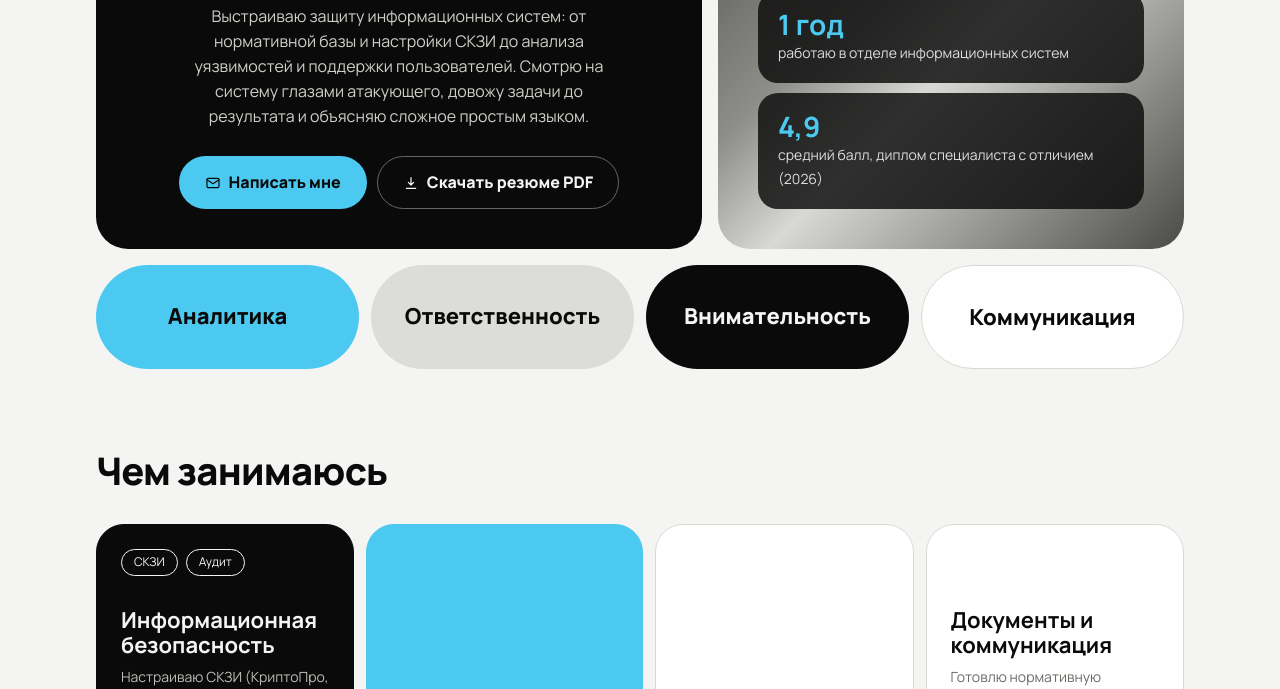
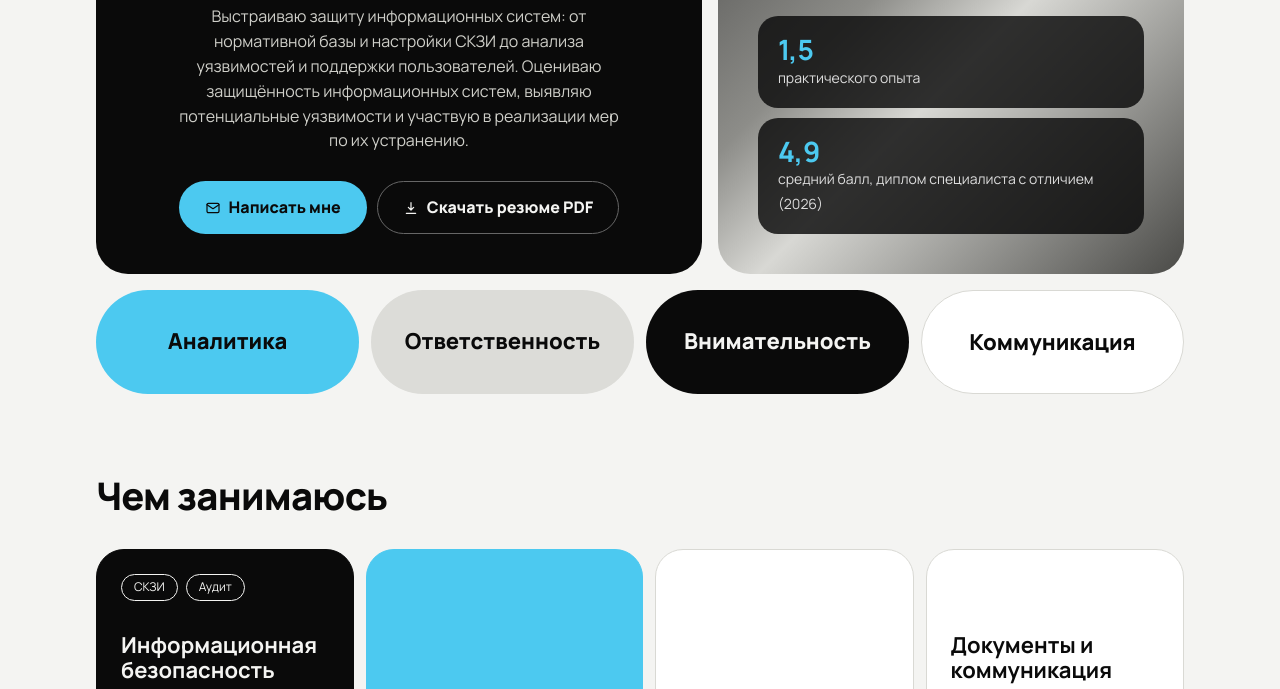
Before and after one commit to adictt/adictt.github.io, a plain HTML site: page index.html in a window 1280 px wide. Shown: the part 411-1100 px from the top of the page. Drawn offline with Linux system fonts and the light colour scheme.

Commit message:
index.html

```diff
--- a/index.html
+++ b/index.html
@@ -114,11 +114,11 @@ footer .links .pill .ic{flex:none}
     <div class="block main">
       <h1>Анастасия Ермолаева</h1>
       <div class="role">Специалист по информационной безопасности</div>
-      <p>Выстраиваю защиту информационных систем: от нормативной базы и настройки СКЗИ до анализа уязвимостей и поддержки пользователей. Смотрю на систему глазами атакующего, довожу задачи до результата и объясняю сложное простым языком.</p>
+      <p>Выстраиваю защиту информационных систем: от нормативной базы и настройки СКЗИ до анализа уязвимостей и поддержки пользователей. Оцениваю защищённость информационных систем, выявляю потенциальные уязвимости и участвую в реализации мер по их устранению.</p>
       <div class="cta"><a class="btn" href="#contact"><svg class="ic"><use href="#i-mail"/></svg>Написать мне</a><a class="btn ghost" id="dl" href="Ermolaeva_Anastasiya_resume.pdf" download><svg class="ic"><use href="#i-dl"/></svg>Скачать резюме PDF</a></div>
     </div>
     <div class="block side">
-      <div class="fact"><b>1 год</b><span>работаю в отделе информационных систем</span></div>
+      <div class="fact"><b>1,5</b><span>практического опыта</span></div>
       <div class="fact"><b>4,9</b><span>средний балл, диплом специалиста с отличием (2026)</span></div>
     </div>
   </section>
```
